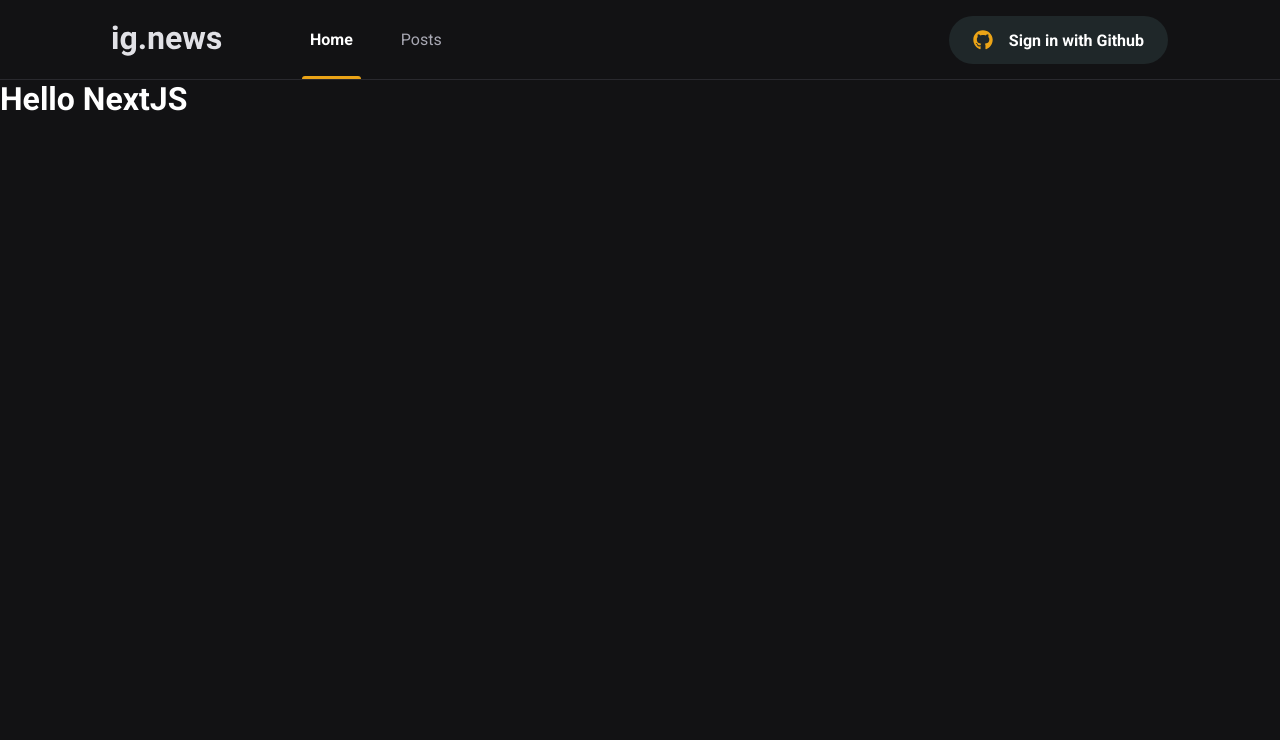
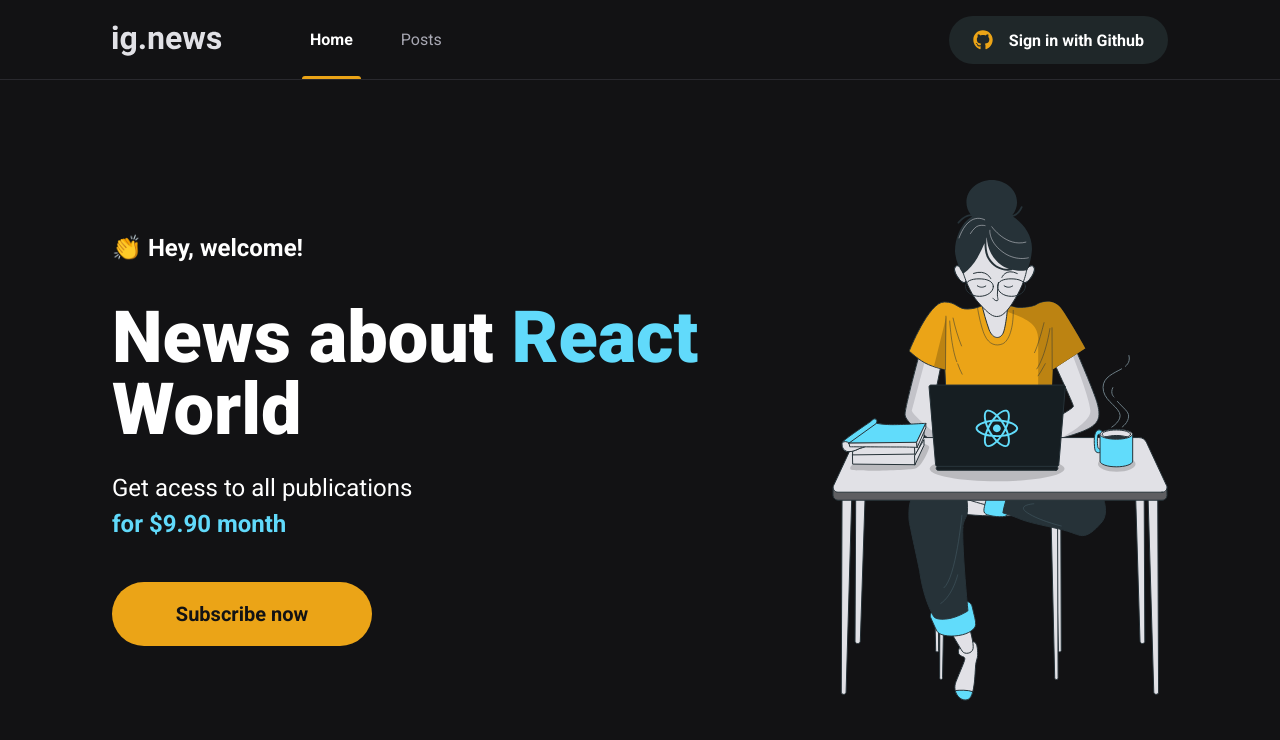
Before and after one commit to mayconrr13/ignews2.0, a Next.js app: page / in a window 1280 px wide. Shown: the top 740 px of the page. Built offline with nearby package versions, Linux system fonts and the light colour scheme.

Commit message:
add home page and subscribeButton styles

```diff
--- /dev/null
+++ b/src/components/SubscribeButton/SubscribeButton.module.scss
@@ -0,0 +1,20 @@
+.subscribeButton {
+  height: 4rem;
+  width: 260px;
+  border: 0;
+  border-radius: 2rem;
+  background: var(--yellow-500);
+  color: var(--gray-900);
+  font-size: 1.25rem;
+  font-weight: 700;
+
+  display: flex;
+  align-items: center;
+  justify-content: center;
+
+  transition: filter ease-in-out 0.2s;
+
+  &:hover {
+    filter: brightness(0.8);
+  }
+}
--- /dev/null
+++ b/src/components/SubscribeButton/index.tsx
@@ -0,0 +1,12 @@
+import styles from './SubscribeButton.module.scss'
+
+export const SubscribeButton = () => {
+  return (
+    <button
+    type="button"
+    className={styles.subscribeButton}
+    >
+      Subscribe now
+    </button>
+  )
+}
--- a/src/pages/index.tsx
+++ b/src/pages/index.tsx
@@ -1,4 +1,7 @@
 import Head from 'next/head'
+import { SubscribeButton } from '../components/SubscribeButton'
+
+import styles from '../styles/pages/Home.module.scss'
 
 export default function Home() {
   return (
@@ -6,7 +9,20 @@
     <Head>
       <title>Home | ig.news</title>
     </Head>
-    <h1>Hello NextJS</h1>
+    <main className={styles.contentContainer}>
+        <section className={styles.hero}>
+          <span>👏 Hey, welcome!</span>
+          <h1>News about <span>React</span> World</h1>
+          <p>
+            Get acess to all publications <br/>
+            <span>for $9.90 month</span>
+          </p>
+
+          <SubscribeButton />
+        </section>
+
+        <img src="/images/avatar.svg" alt="Girl coding"/>
+      </main>
     </>
   )
 }
--- /dev/null
+++ b/src/styles/pages/Home.module.scss
@@ -0,0 +1,45 @@
+.contentContainer {
+  max-width: 1120px;
+  margin: 0 auto;
+  padding: 0 2rem;
+  height: calc(100vh - 5rem);
+
+  display: flex;
+  align-items: center;
+  justify-content: space-between;
+}
+
+.hero {
+  max-width: 600px;
+
+  > span {
+    font-size: 1.5rem;
+    font-weight: 700;
+  }
+
+  h1 {
+    font-size: 4.5rem;
+    line-height: 4.5rem;
+    font-weight: 900;
+    margin-top: 2.5rem;
+
+    span {
+      color: var(--cyan-500);
+    }
+  }
+
+  p {
+    font-size: 1.5rem;
+    line-height: 2.25rem;
+    margin-top: 1.5rem;
+
+    span {
+      color: var(--cyan-500);
+      font-weight: 700;
+    }
+  }
+
+  button {
+    margin-top: 2.5rem;
+  }
+}
```
